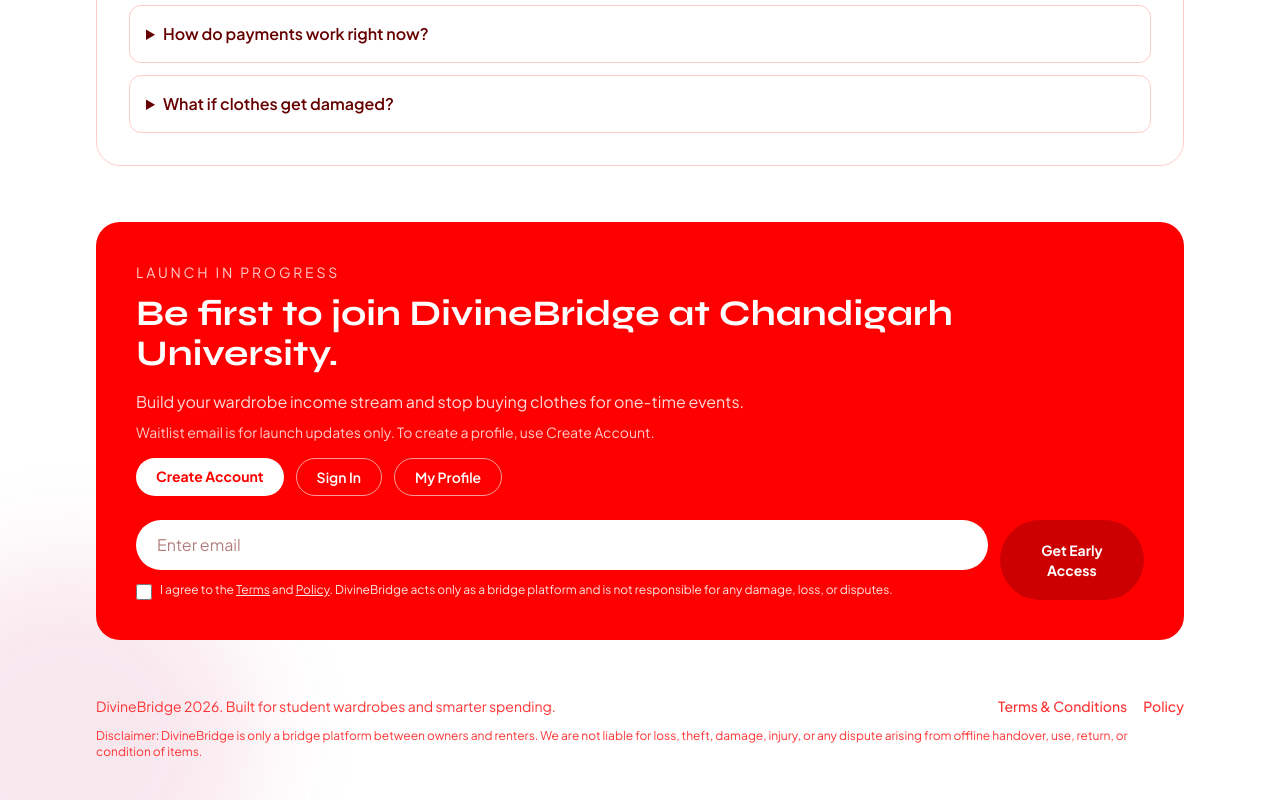
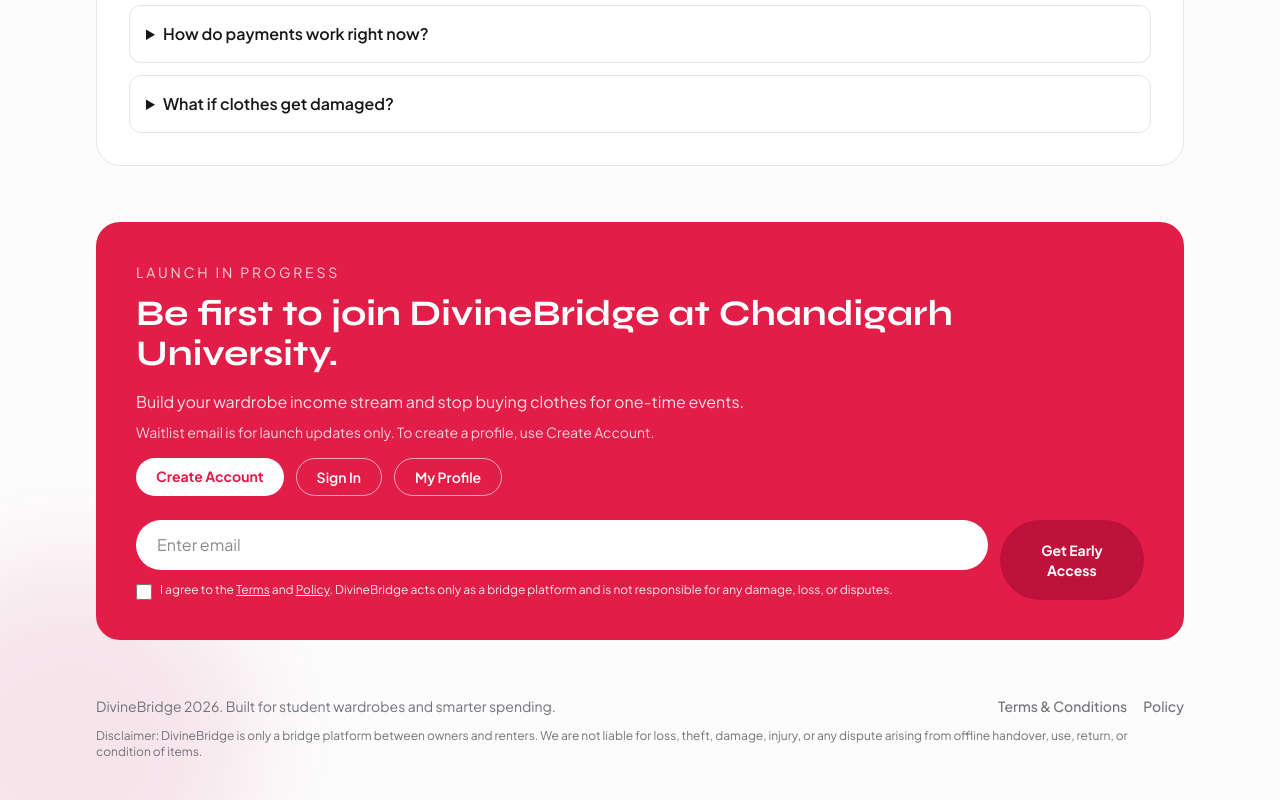
Before and after one commit to gowtham2304-A/exchnage, a Next.js app: page / in a window 1280 px wide. Shown: the part 2202-3002 px from the top of the page. Built offline with nearby package versions, Linux system fonts and the light colour scheme.

Commit message:
UI: Refine color palette to an elegant and highly-polished Zinc + Rose aesthetic for a premium feel

```diff
--- a/app/globals.css
+++ b/app/globals.css
@@ -1,13 +1,13 @@
 @import "tailwindcss";
 
 :root {
-  --background: #ffffff;
+  --background: #fcfcfc;
   --surface: #ffffff;
-  --foreground: #660000; /* Very Dark Pure Red */
-  --muted: #ff3333; /* Soft Pure Red */
-  --brand: #ff0000; /* Bright Pure Red */
-  --brand-deep: #cc0000; /* Dark Pure Red */
-  --line: #ffcccc; /* Light Pure Red */
+  --foreground: #18181b;
+  --muted: #71717a;
+  --brand: #e11d48;
+  --brand-deep: #be123c;
+  --line: #e4e4e7;
 }
 
 @theme inline {
--- a/app/messages/[conversationId]/page.tsx
+++ b/app/messages/[conversationId]/page.tsx
@@ -106,11 +106,11 @@ export default function ConversationPage({ params }: { params: Promise<{ convers
 
       <div className="mb-6 flex items-center gap-4 rounded-b-3xl border-b border-[var(--line)] bg-white pb-6 pt-2">
         {otherParticipant ? (
-          <div className="flex h-12 w-12 items-center justify-center rounded-full bg-[#ffcccc] text-xl font-bold text-[#cc0000] shadow-sm">
+          <div className="flex h-12 w-12 items-center justify-center rounded-full bg-rose-100 text-xl font-bold text-rose-700 shadow-sm">
             {(otherParticipant.name || "U")[0].toUpperCase()}
           </div>
         ) : (
-          <div className="h-12 w-12 rounded-full bg-[#ffcccc] animate-pulse" />
+          <div className="h-12 w-12 rounded-full bg-rose-100 animate-pulse" />
         )}
         <div>
           <h1 className="heading-font text-2xl font-bold tracking-tight text-[var(--foreground)]">
@@ -130,7 +130,7 @@ export default function ConversationPage({ params }: { params: Promise<{ convers
         ) : null}
 
         {error ? (
-          <div className="my-8 rounded-2xl bg-[#fff0f0] p-4 text-center text-sm font-semibold text-[#cc0000]">
+          <div className="my-8 rounded-2xl bg-rose-50 border border-rose-200 p-4 text-center text-sm font-semibold text-rose-600">
             {error}
           </div>
         ) : null}
@@ -146,7 +146,7 @@ export default function ConversationPage({ params }: { params: Promise<{ convers
                 <div
                   className={`relative max-w-[80%] rounded-2xl px-5 py-3 shadow-sm sm:max-w-[#70%] ${
                     isMe
-                      ? "rounded-br-sm bg-[var(--brand)] text-white shadow-[#ff0000]/20"
+                      ? "rounded-br-sm bg-[var(--brand)] text-white shadow-md shadow-[var(--brand)]/20"
                       : "rounded-bl-sm border border-[var(--line)] bg-white text-[var(--foreground)]"
                   }`}
                 >
@@ -176,7 +176,7 @@ export default function ConversationPage({ params }: { params: Promise<{ convers
           value={content}
           onChange={(event) => setContent(event.target.value)}
           placeholder="Message..."
-          className="flex-1 rounded-2xl bg-transparent px-4 py-3 text-[15px] text-[var(--foreground)] outline-none placeholder:text-[var(--muted)] focus:bg-[#fff9f8]"
+          className="flex-1 rounded-2xl bg-transparent px-4 py-3 text-[15px] text-[var(--foreground)] outline-none placeholder:text-[var(--muted)] focus:bg-rose-50"
         />
         <button
           type="submit"
--- a/app/messages/page.tsx
+++ b/app/messages/page.tsx
@@ -54,7 +54,7 @@ export default function MessagesPage() {
           <h1 className="heading-font text-4xl font-extrabold tracking-tight text-[var(--foreground)]">Inbox</h1>
           <p className="mt-2 text-sm font-medium text-[var(--muted)]">View and manage your conversations</p>
         </div>
-        <Link href="/" className="flex h-10 items-center justify-center rounded-full bg-[var(--line)] px-4 text-sm font-bold text-[var(--brand-deep)] transition hover:bg-[#ffcccc]">
+        <Link href="/" className="flex h-10 items-center justify-center rounded-full bg-[var(--line)] px-4 text-sm font-bold text-[var(--foreground)] transition hover:bg-rose-100 hover:text-rose-700">
           Back
         </Link>
       </div>
@@ -66,14 +66,14 @@ export default function MessagesPage() {
       ) : null}
 
       {error ? (
-        <div className="rounded-2xl bg-[#fff0f0] p-4 text-center text-sm font-semibold text-[#cc0000]">
+        <div className="rounded-2xl bg-rose-50 border border-rose-200 p-4 text-center text-sm font-semibold text-rose-600">
           {error}
         </div>
       ) : null}
 
       {!loading && !error && conversations.length === 0 ? (
-        <div className="flex flex-col items-center justify-center rounded-3xl border border-dashed border-[var(--line)] bg-[#fff9f8] py-20 text-center reveal-up-delay">
-          <div className="flex h-16 w-16 items-center justify-center rounded-full bg-white shadow-sm mb-4 text-[var(--brand)]">
+        <div className="flex flex-col items-center justify-center rounded-3xl border border-dashed border-[var(--line)] bg-[var(--background)] py-20 text-center reveal-up-delay">
+          <div className="flex h-16 w-16 items-center justify-center rounded-full bg-white shadow-sm border border-[var(--line)] mb-4 text-[var(--muted)]">
             <svg xmlns="http://www.w3.org/2000/svg" width="28" height="28" viewBox="0 0 24 24" fill="none" stroke="currentColor" strokeWidth="2.5" strokeLinecap="round" strokeLinejoin="round"><path d="m21 15-3.086-3.086a2 2 0 0 0-2.828 0L6 21"/><circle cx="9" cy="9" r="2"/><path d="M21 15V5a2 2 0 0 0-2-2H5a2 2 0 0 0-2 2v14a2 2 0 0 0 2 2h14a2 2 0 0 0 2-2z"/></svg>
           </div>
           <p className="text-lg font-bold text-[var(--foreground)]">It&apos;s quiet here...</p>
@@ -95,7 +95,7 @@ export default function MessagesPage() {
               style={{ animationDelay: `${0.1 * i}s` }}
             >
               <div className="flex flex-1 items-center gap-4">
-                <div className="flex h-14 w-14 shrink-0 items-center justify-center rounded-full bg-[#ffcccc] font-bold text-xl text-[#cc0000] group-hover:bg-[var(--brand)] group-hover:text-white transition-colors">
+                <div className="flex h-14 w-14 shrink-0 items-center justify-center rounded-full bg-rose-100 font-bold text-xl text-rose-700 group-hover:bg-[var(--brand)] group-hover:text-white transition-colors">
                   {(otherParticipant.name || "U")[0].toUpperCase()}
                 </div>
                 <div className="flex-1 overflow-hidden">
```
